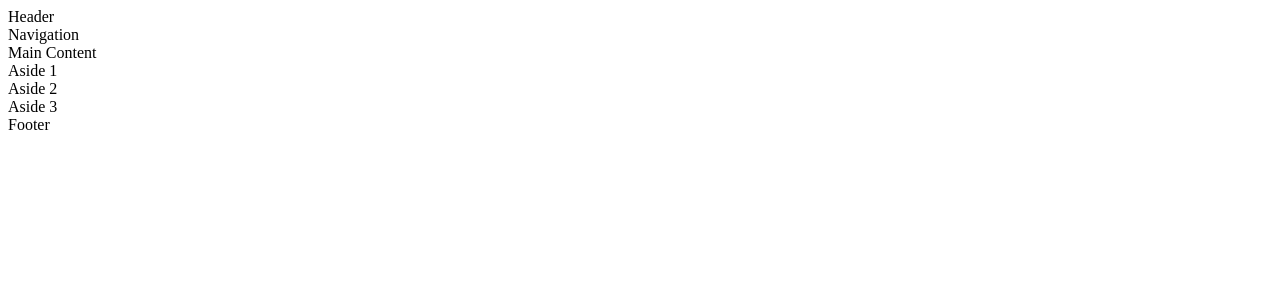
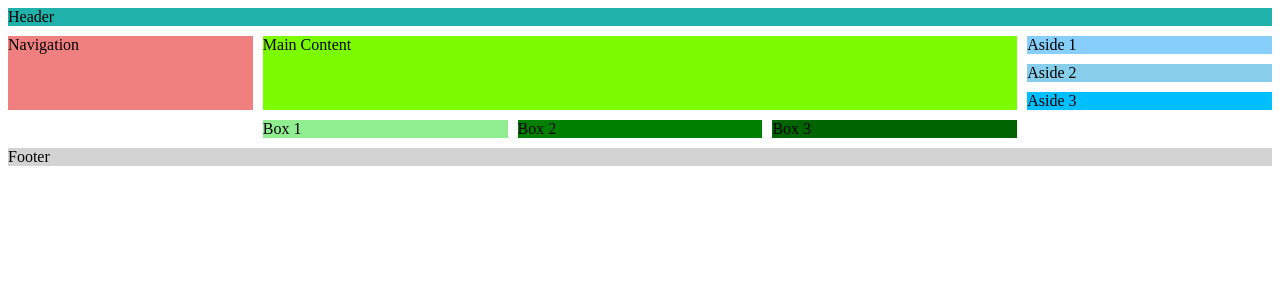
Before and after one commit to NejakejHruska/Bootstrap, a Flask app: page /grid2 in a window 1280 px wide. Shown: the top 300 px of the page. Run offline with Flask 3, Linux system fonts and the light colour scheme.

Commit message:
grid-areas

```diff
--- a/static/grid-response.css
+++ b/static/grid-response.css
@@ -1,19 +1,66 @@
 header {
     grid-area: header;
+    background-color: lightseagreen;
 }
 
 nav {
     grid-area: nav;
+    background-color: lightcoral;
 }
 
 main {
     grid-area: main;
+    background-color: lawngreen;
 }
 
-aside {
-    grid-area: aside;
+#aside-1 {
+    grid-area: aside-1;
+    background-color: lightskyblue;
 }
+
+#aside-2 {
+    grid-area: aside-2;
+    background-color: skyblue;
+}
+
+#aside-3 {
+    grid-area: aside-3;
+    background-color: deepskyblue;
+}
+
+#box-1 {
+    grid-area: box-1;
+    background-color: lightgreen;
+}
+
+#box-2 {
+    grid-area: box-2;
+    background-color: green;
+}
+
+#box-3 {
+    grid-area: box-3;
+    background-color: darkgreen;
+}
+
+
 
 footer {
     grid-area: footer;
+    background-color: lightgray;
 }
+
+.container {
+    display: grid;
+    grid-template-columns: repeat(5, 1fr);
+    grid-template-rows: repeat(6 W A, 100px);
+
+    grid-template-areas:
+        "header header header header header"
+        "nav main main main aside-1"
+        "nav main main main aside-2"
+        "nav main main main aside-3"
+        ". box-1 box-2 box-3 ."
+        "footer footer footer footer footer";
+    gap: 10px;
+}
--- a/templates/grid-response.htm
+++ b/templates/grid-response.htm
@@ -11,9 +11,12 @@
         <header>Header</header>
         <nav>Navigation</nav>
         <main>Main Content</main>
-        <aside>Aside 1</aside>
-        <aside>Aside 2</aside>
-        <aside>Aside 3</aside>
+        <aside id="aside-1">Aside 1</aside>
+        <aside id="aside-2">Aside 2</aside>
+        <aside id="aside-3">Aside 3</aside>
+        <aside id="box-1">Box 1</aside>
+        <aside id="box-2">Box 2</aside>
+        <aside id="box-3">Box 3</aside>
         <footer>Footer</footer>
     </div>
 </body>
```
